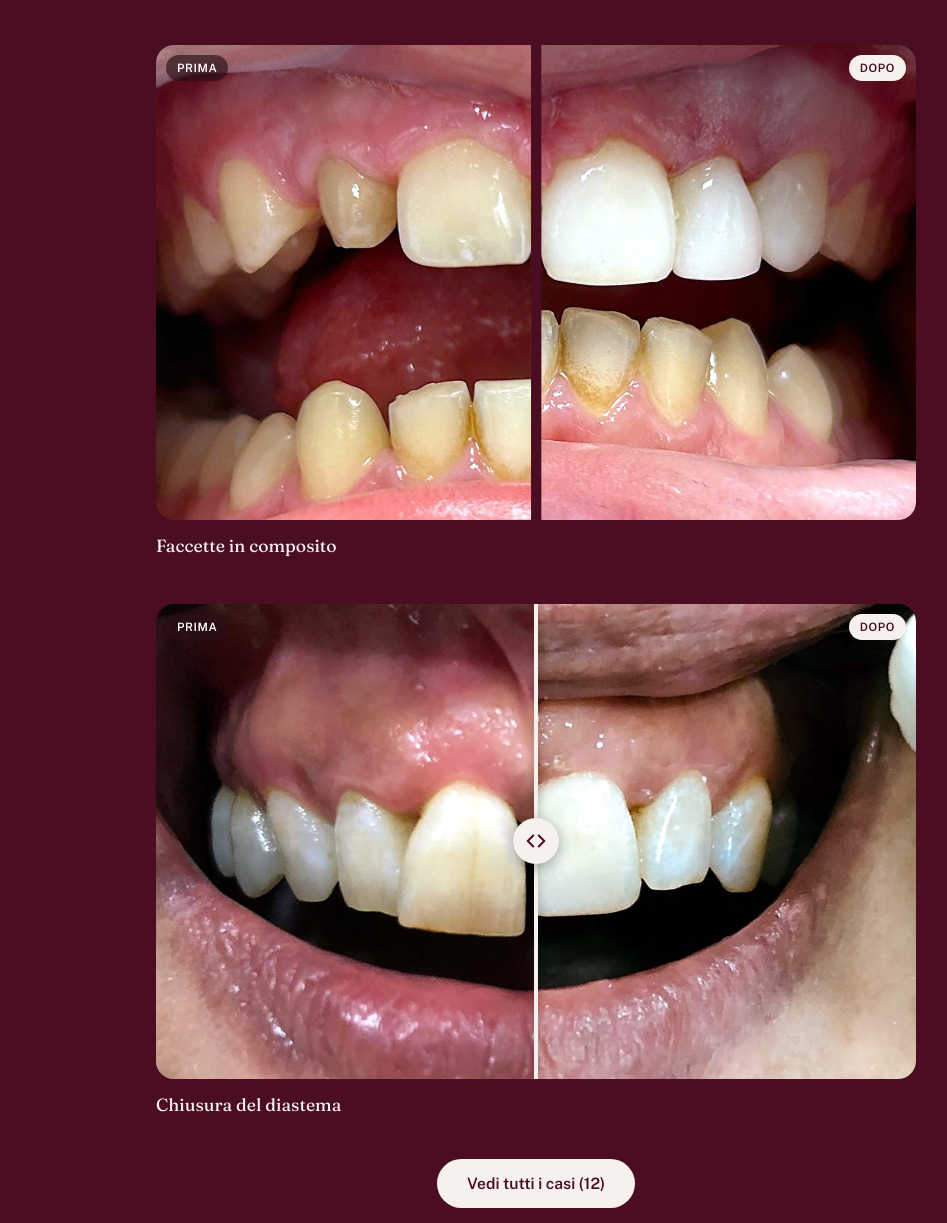
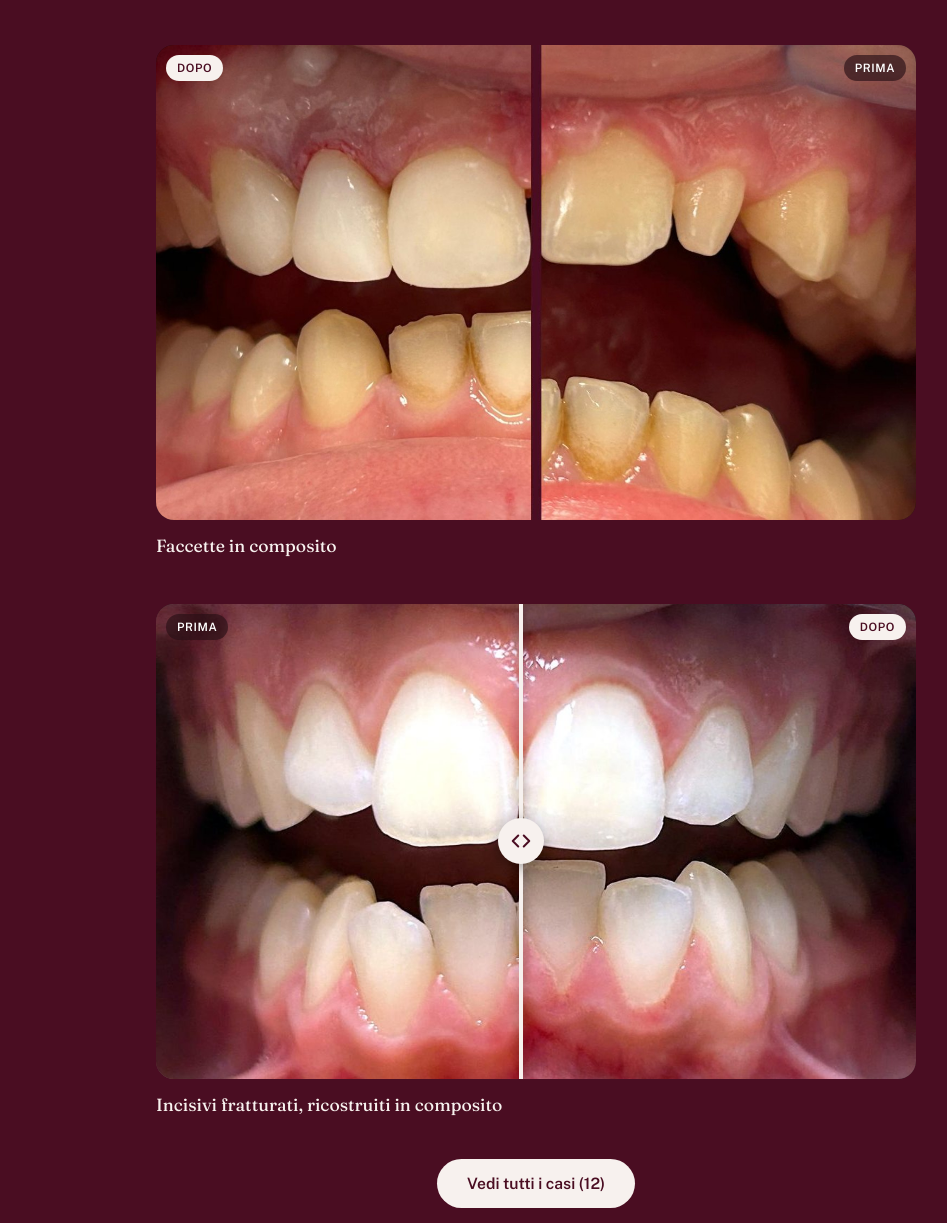
Before and after one commit to marcodonat21/Elke-Bonci, a plain HTML site: page index.html in a window 1280 px wide. Shown: the part 6597-7820 px from the top of the page, without its empty margins (104-1051 px from the left). Drawn offline with nearby package versions, Linux system fonts and the light colour scheme.

Commit message:
Prima e dopo: in home faccette (dopo a sinistra, prima a destra) e incisivi fratturati con slider allineato tra i due incisivi
Co-Authored-By: Claude Opus 5.5 <noreply@anthropic.com>
Claude-Session: https://claude.ai/code/session_01KzjSBKLx6tpywYgDfMFoRN

```diff
--- a/index.html
+++ b/index.html
@@ -1484,21 +1484,21 @@
     <div class="ba-list">
       <figure class="ba ba-split">
         <div class="ba-img" style="--ar:1400/875">
-          <img src="casi/faccette-split.jpg" alt="Faccette in composito: a sinistra prima, a destra dopo" loading="lazy" width="1400" height="875">
-          <span class="ba-tag">Prima</span><span class="ba-tag ba-tag-after ba-tag-r">Dopo</span>
+          <img src="casi/faccette-dopo-prima.jpg" alt="Faccette in composito: a sinistra dopo, a destra prima" loading="lazy" width="1400" height="875">
+          <span class="ba-tag ba-tag-after">Dopo</span><span class="ba-tag ba-tag-r">Prima</span>
         </div>
         <figcaption>Faccette in composito</figcaption>
       </figure>
       <figure class="ba">
-        <div class="ba-frame" style="--ar:1100/733">
-          <img src="casi/diastema-dopo.jpg" alt="Chiusura del diastema: dopo" loading="lazy" width="1100" height="733">
-          <img class="ba-before" src="casi/diastema-prima.jpg" alt="Chiusura del diastema: prima" loading="lazy" width="1100" height="733">
+        <div class="ba-frame" style="--ar:1073/710; --pos:48%">
+          <img src="casi/fratture-dopo-v2.jpg" alt="Incisivi fratturati, ricostruiti in composito: dopo" loading="lazy" width="1073" height="710">
+          <img class="ba-before" src="casi/fratture-prima-v2.jpg" alt="Incisivi fratturati, ricostruiti in composito: prima" loading="lazy" width="1073" height="710">
           <span class="ba-tag">Prima</span><span class="ba-tag ba-tag-after ba-tag-r">Dopo</span>
           <span class="ba-handle" aria-hidden="true"></span>
-          <input class="ba-range" type="range" min="0" max="100" value="50" aria-label="Scorri per confrontare prima e dopo: Chiusura del diastema">
+          <input class="ba-range" type="range" min="0" max="100" value="48" aria-label="Scorri per confrontare prima e dopo: Incisivi fratturati, ricostruiti in composito">
         </div>
-        <figcaption>Chiusura del diastema</figcaption>
-      </figure>
+        <figcaption>Incisivi fratturati, ricostruiti in composito</figcaption>
+        </figure>
     </div>
     <div class="ba-more">
       <button type="button" class="ba-more-btn" id="casi-open">Vedi tutti i casi (12)</button>
@@ -2103,18 +2103,18 @@
     <div class="ba-list">
         <figure class="ba ba-split">
           <div class="ba-img" style="--ar:1400/875">
-            <img src="casi/faccette-split.jpg" alt="Faccette in composito: a sinistra prima, a destra dopo" loading="lazy" width="1400" height="875">
-            <span class="ba-tag">Prima</span><span class="ba-tag ba-tag-after ba-tag-r">Dopo</span>
+            <img src="casi/faccette-dopo-prima.jpg" alt="Faccette in composito: a sinistra dopo, a destra prima" loading="lazy" width="1400" height="875">
+            <span class="ba-tag ba-tag-after">Dopo</span><span class="ba-tag ba-tag-r">Prima</span>
           </div>
           <figcaption>Faccette in composito</figcaption>
         </figure>
         <figure class="ba">
-          <div class="ba-frame" style="--ar:1100/710">
-            <img src="casi/fratture-dopo.jpg" alt="Incisivi fratturati, ricostruiti in composito: dopo" loading="lazy" width="1100" height="710">
-            <img class="ba-before" src="casi/fratture-prima.jpg" alt="Incisivi fratturati, ricostruiti in composito: prima" loading="lazy" width="1100" height="710">
+          <div class="ba-frame" style="--ar:1073/710; --pos:48%">
+            <img src="casi/fratture-dopo-v2.jpg" alt="Incisivi fratturati, ricostruiti in composito: dopo" loading="lazy" width="1073" height="710">
+            <img class="ba-before" src="casi/fratture-prima-v2.jpg" alt="Incisivi fratturati, ricostruiti in composito: prima" loading="lazy" width="1073" height="710">
             <span class="ba-tag">Prima</span><span class="ba-tag ba-tag-after ba-tag-r">Dopo</span>
             <span class="ba-handle" aria-hidden="true"></span>
-            <input class="ba-range" type="range" min="0" max="100" value="50" aria-label="Scorri per confrontare prima e dopo: Incisivi fratturati, ricostruiti in composito">
+            <input class="ba-range" type="range" min="0" max="100" value="48" aria-label="Scorri per confrontare prima e dopo: Incisivi fratturati, ricostruiti in composito">
           </div>
           <figcaption>Incisivi fratturati, ricostruiti in composito</figcaption>
         </figure>
```
Also changed, not shown: casi/faccette-dopo-prima.jpg (added), casi/faccette-split.jpg (deleted), casi/fratture-dopo-v2.jpg (added), casi/fratture-dopo.jpg (deleted), casi/fratture-prima-v2.jpg (added), casi/fratture-prima.jpg (deleted).
